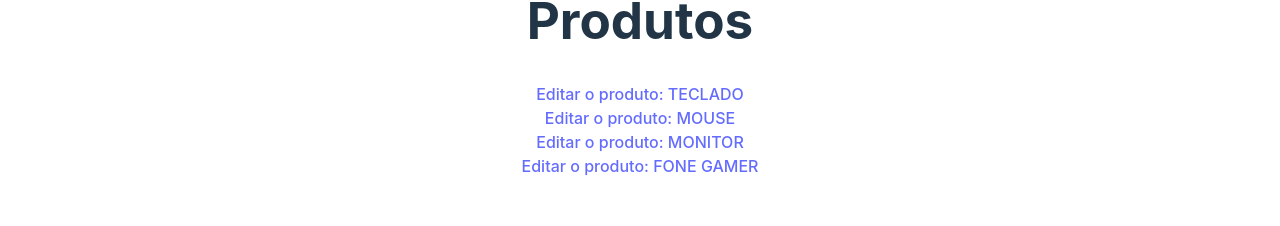
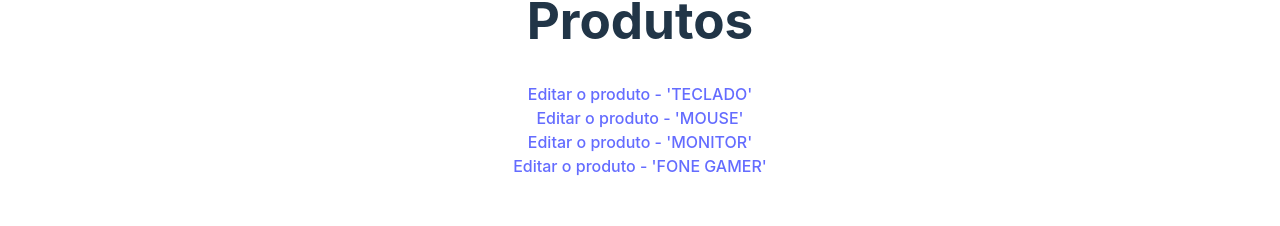
Before and after one commit to Duh0127/exercicio-rotas, a React (Vite) app: page /produtos in a window 1280 px wide. Shown: the part 344-570 px from the top of the page. Built offline with nearby package versions, Linux system fonts and the light colour scheme.

Commit message:
Modificando arquivo Produtos

```diff
--- a/src/routes/Produtos/index.jsx
+++ b/src/routes/Produtos/index.jsx
@@ -8,7 +8,7 @@ export default function Produtos(){
             {listaProdutos.map(prod => (
                 <div key={prod.id}>
                     <Link to={`/produtos/editar/${prod.id}`}>
-                        Editar o produto: {prod.nome.toUpperCase()}
+                        Editar o produto - '{prod.nome.toUpperCase()}'
                     </Link>
                 </div>
             ))}
```
